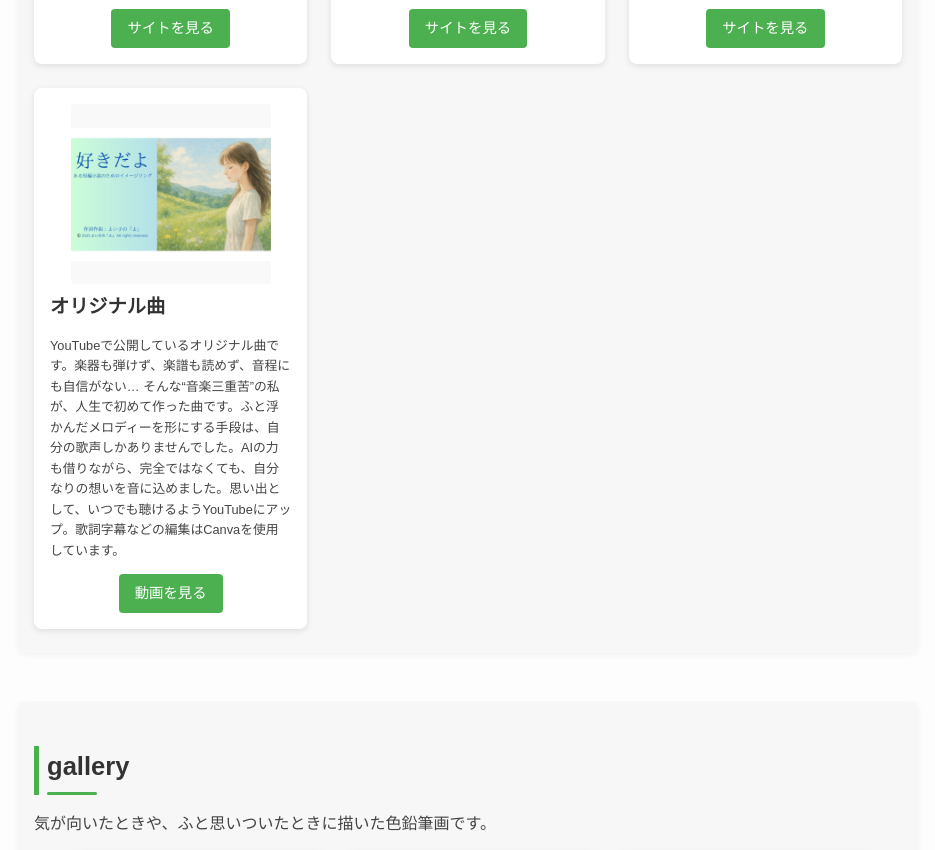
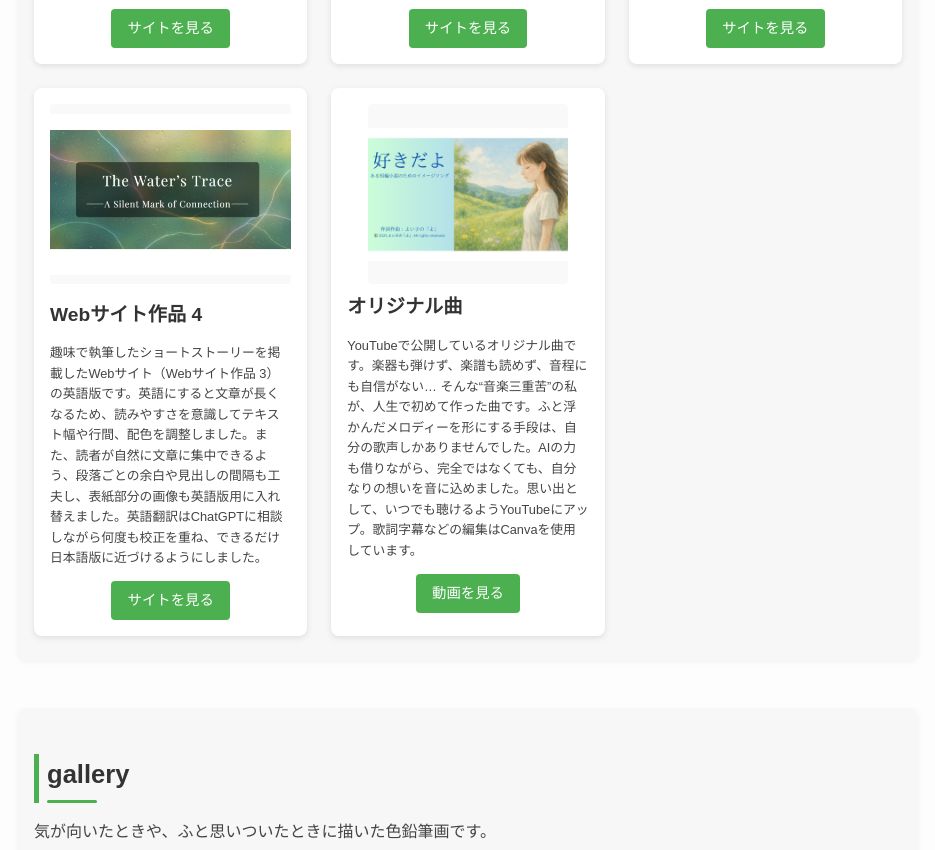
Before and after one commit to yoikonoyo/my-portfolio-site, a plain HTML site: page index.html in a window 1280 px wide. Shown: the part 1411-2261 px from the top of the page, without its empty margins (172-1107 px from the left). Drawn offline with Linux system fonts and the light colour scheme.

Commit message:
Update index.html

```diff
--- a/index.html
+++ b/index.html
@@ -256,6 +256,14 @@ section p {
           <a href="https://yoikonoyo.github.io/short-story/" target="_blank">サイトを見る</a>
         </div>
 
+        <!-- Web作品4 -->
+        <div class="card">
+          <img src="images/water-trace-en.jpg" alt="Webサイト作品4">
+          <h3>Webサイト作品 4</h3>
+          <p>趣味で執筆したショートストーリーを掲載したWebサイト（Webサイト作品 3）の英語版です。英語にすると文章が長くなるため、読みやすさを意識してテキスト幅や行間、配色を調整しました。また、読者が自然に文章に集中できるよう、段落ごとの余白や見出しの間隔も工夫し、表紙部分の画像も英語版用に入れ替えました。英語翻訳はChatGPTに相談しながら何度も校正を重ね、できるだけ日本語版に近づけるようにしました。</p>
+          <a href="https://yoikonoyo.github.io/waters-trace/" target="_blank">サイトを見る</a>
+        </div>
+
         <!-- YouTube作品 -->
         <div class="card">
           <img src="images/sukidayo.png" alt="YouTube作品" class="work-img" >
```
